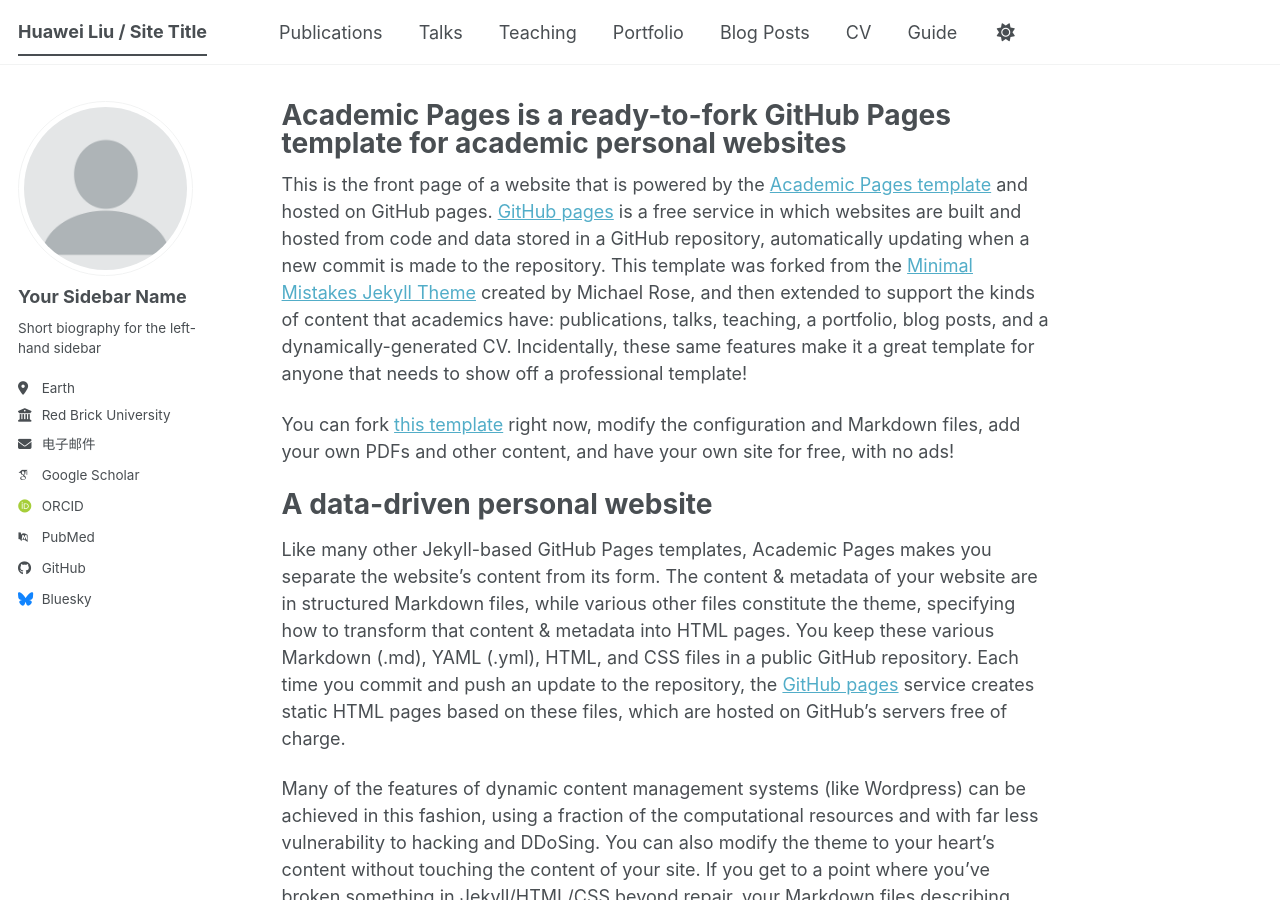
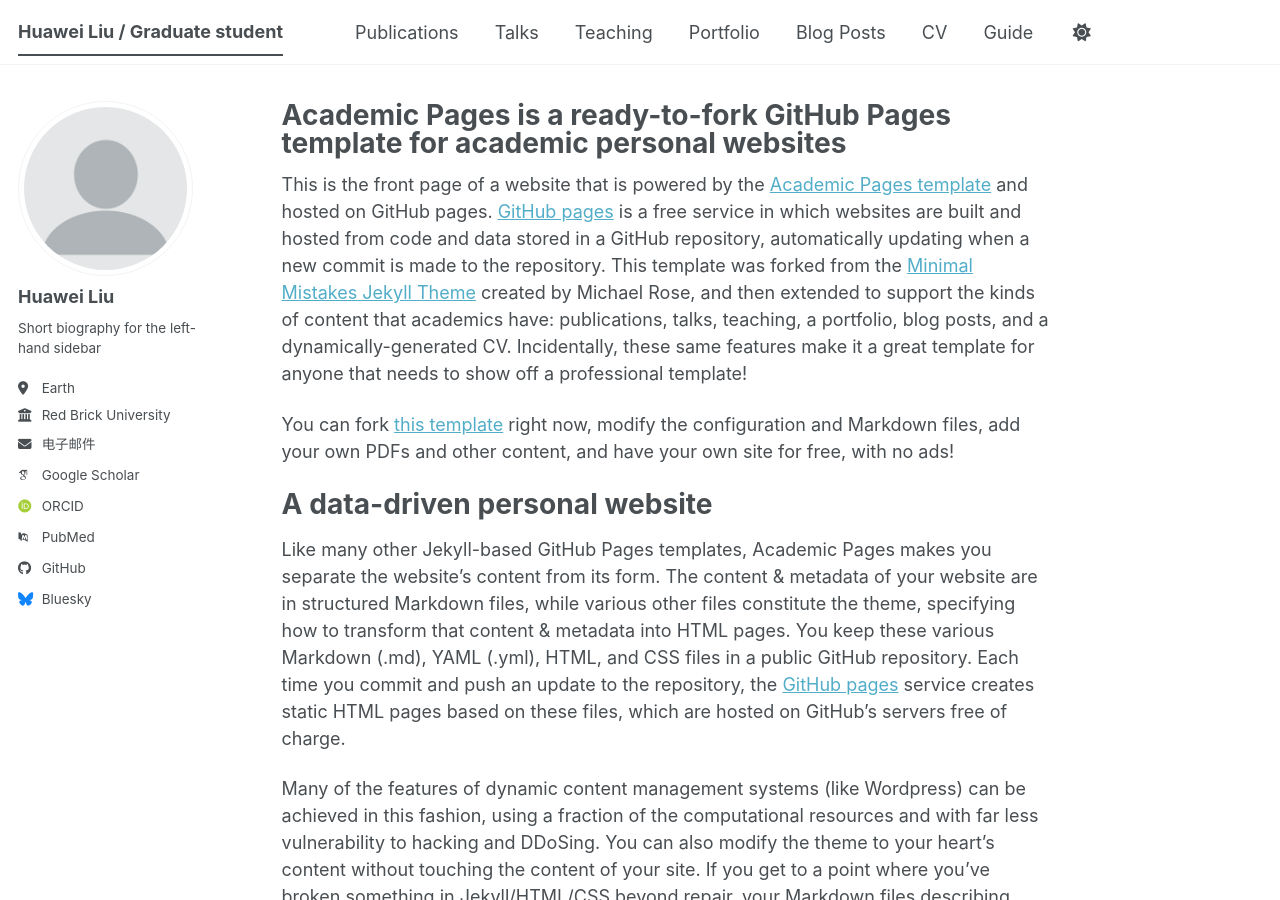
Before and after one commit to erweixi/erweixi.github.io, a Jekyll site: the page built from _pages/about.md, in a window 1280 px wide and 900 px high. Built offline with Jekyll 4.4.1, drawn with Linux system fonts in a browser that asks for light colours; some web fonts are replaced; a script bundle is joined from its source files by our own code; library files that are not in the unit come from our copies.

Commit message:
修改了姓名以及职称

```diff
--- a/_config.yml
+++ b/_config.yml
@@ -9,14 +9,14 @@
 # Basic Site Settings
 locale                   : "zh-CN"
 site_theme               : "default" # The available themes options are "default", "air", "sunrise", "mint", "dirt" and "contrast"
-title                    : "Huawei Liu / Site Title"
+title                    : "Huawei Liu / Graduate student"
 title_separator          : "-"
 name                     : &name "Huawei Liu"
 description              : &description "PhD Applicant @ TJU | ML for Battery Design"   # Update this with a general description of your site, this is the default if not overridden by a page
 url                      : https://erweixi.github.io # The base hostname & protocol for your site e.g. "https://[your GitHub username].github.io",
                                                            # or if you already have some other page hosted on Github then use "https://[your GitHub username].github.io/[Your Repo Name]"
 baseurl                  : "" # the subpath of your site, e.g. "/blog"
-repository               : "academicpages/academicpages.github.io"
+repository               : "erweixi/erweixi.github.io"
 
 # Site Author - The following control what appear as part of the author content on the side bar.
 #               If a field is blank the icon and link will not appear, otherwise it will be shown.
@@ -24,7 +24,7 @@
 author:
   # Biographic information
   avatar           : "profile.png"
-  name             : "Your Sidebar Name"
+  name             : "Huawei Liu"
   pronouns         : # example: "she/her"
   bio              : "Short biography for the left-hand sidebar"
   location         : "Earth"
```
